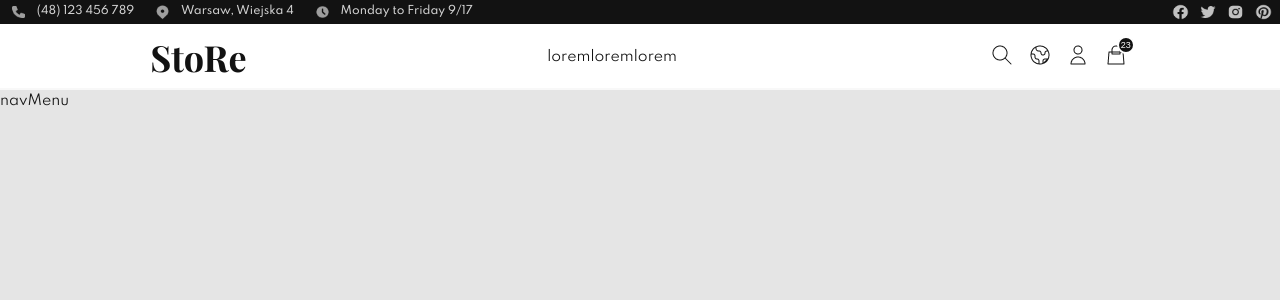
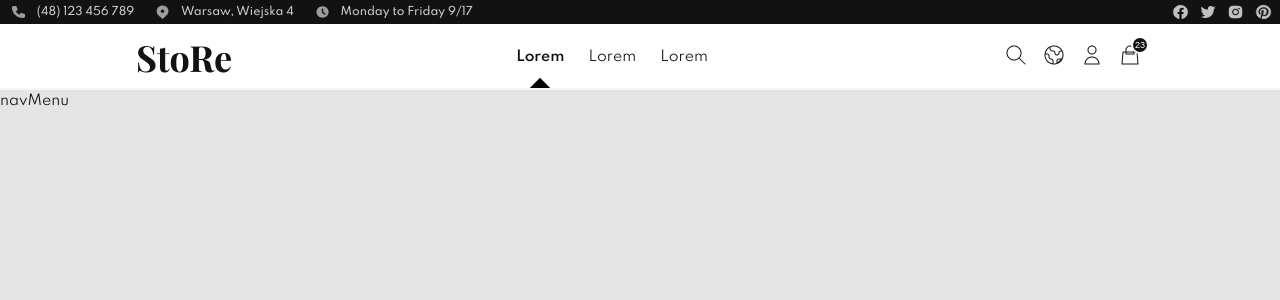
Before and after one commit to pswitalski/Store, a React (Create React App) app: page / in a window 1280 px wide. Shown: the top 300 px of the page. Built offline with nearby package versions, Linux system fonts and the light colour scheme.

Commit message:
add styles to categories

```diff
--- a/src/App.js
+++ b/src/App.js
@@ -1,5 +1,6 @@
 import React from 'react';
 import { ThemeProvider } from 'styled-components';
+import { BrowserRouter } from 'react-router-dom';
 
 import { GlobalStyle } from 'assets/styles/GlobalStyle';
 import { theme } from 'assets/styles/theme';
@@ -10,11 +11,13 @@ import Nav from 'components/Nav/Nav';
 function App() {
   return (
     <div className="App">
-      <ThemeProvider theme={theme} >
-        <GlobalStyle />
-        <Header />
-        <Nav />
-      </ThemeProvider>
+      <BrowserRouter>
+        <ThemeProvider theme={theme} >
+          <GlobalStyle />
+          <Header />
+          <Nav />
+        </ThemeProvider>
+      </BrowserRouter>
     </div>
   );
 }
--- a/src/components/Header/InfoItem/InfoItem.styles.js
+++ b/src/components/Header/InfoItem/InfoItem.styles.js
@@ -21,6 +21,7 @@ export const StyledImg = styled.img`
 export const StyledP = styled.p`
     opacity: 0.8;
     font-size: ${props => props.theme.fontSize.small11_18};
+    line-height: 24px;
     font-weight: ${props => props.theme.fontWeight.small11_18};
     color: white;
     margin-left: 10px;
--- a/src/components/Nav/Categories/Categories.js
+++ b/src/components/Nav/Categories/Categories.js
@@ -1,13 +1,16 @@
 import React from 'react';
 
-import { StyledUl } from './Categories.styles';
+import { StyledUl, StyledLi, StyledNavLink } from './Categories.styles';
 
 const Categories = () => (
-    <StyledUl>
-        <li>lorem</li>
-        <li>lorem</li>
-        <li>lorem</li>
-    </StyledUl>
+
+        <StyledUl>
+            <StyledLi><StyledNavLink exact to="/" >lorem</StyledNavLink></StyledLi>
+            <StyledLi><StyledNavLink to="/men" >lorem</StyledNavLink></StyledLi>
+            <StyledLi><StyledNavLink to="/women" >lorem</StyledNavLink></StyledLi>
+        </StyledUl>
+
+
 )
 
 export default Categories;
--- a/src/components/Nav/Categories/Categories.styles.js
+++ b/src/components/Nav/Categories/Categories.styles.js
@@ -1,7 +1,44 @@
 import styled from "styled-components";
+
+import { NavLink } from "react-router-dom";
 
 export const StyledUl = styled.ul`
     display: flex;
     list-style: none;
     margin: auto 0;
+    height: 100%;
+    overflow: hidden;
 `;
+
+export const StyledLi = styled.li`
+    height: 100%;
+    display: flex;
+    align-content: center;
+    justify-content: center;
+`;
+
+export const StyledNavLink = styled(NavLink)`
+    color: ${props => props.theme.colors.dark};
+    text-decoration: none;
+    padding: 0 12px;
+    height: 100%;
+    text-transform: capitalize;
+    position: relative;
+    line-height: 66px;
+
+    &.active {
+        font-weight: 600;
+    }
+
+    &.active::after {
+        display: block;
+        content: '';
+        width: 20px;
+        height: 20px;
+        background-color: black;
+        position: absolute;
+        left: 50%;
+        bottom: -12px;
+        transform: translateX(-50%) rotate(45deg);
+    }
+`;
--- a/src/components/Nav/Nav.styles.js
+++ b/src/components/Nav/Nav.styles.js
@@ -17,6 +17,10 @@ export const StyledNav = styled.nav`
         width: 100%;
         height: 2px;
     }
+
+    &:hover::after {
+        background-color: ${props => props.theme.colors.dark};
+    }
 `;
 
 export const StyledDiv = styled.div`
```
